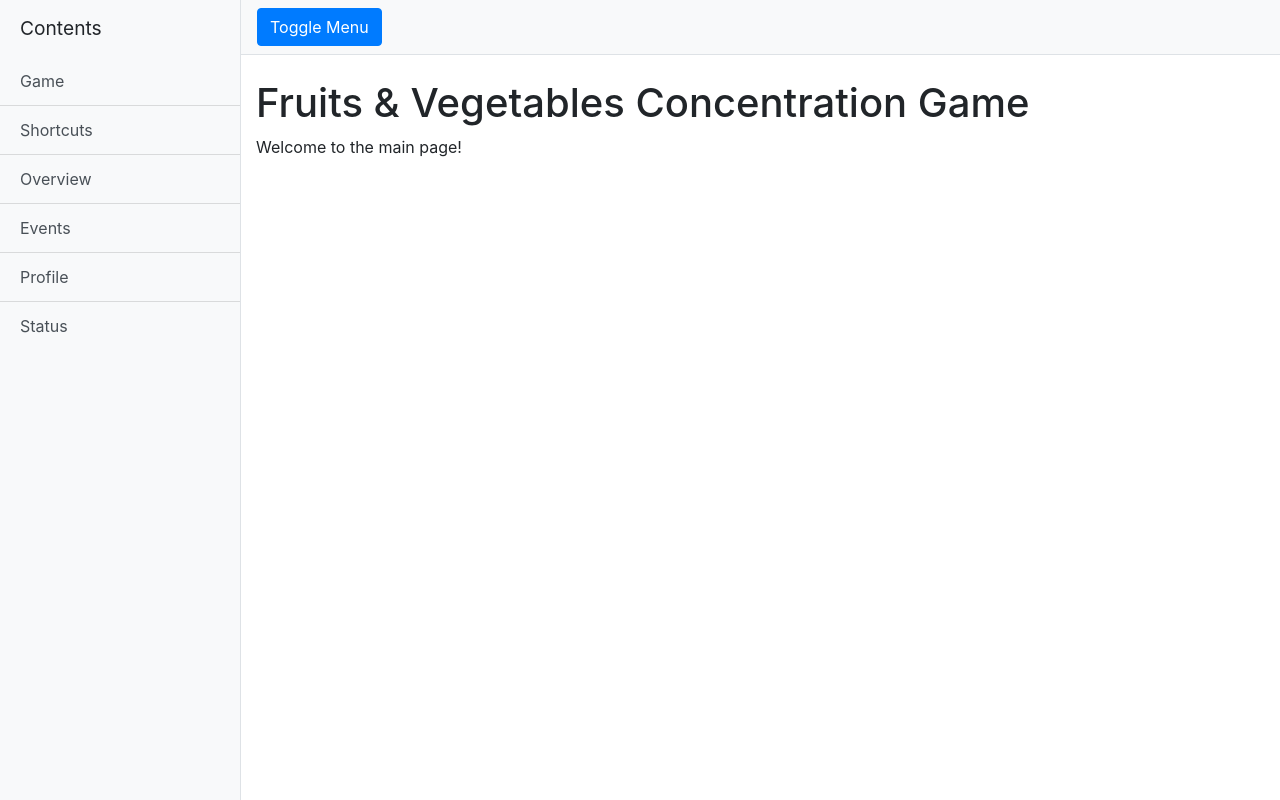
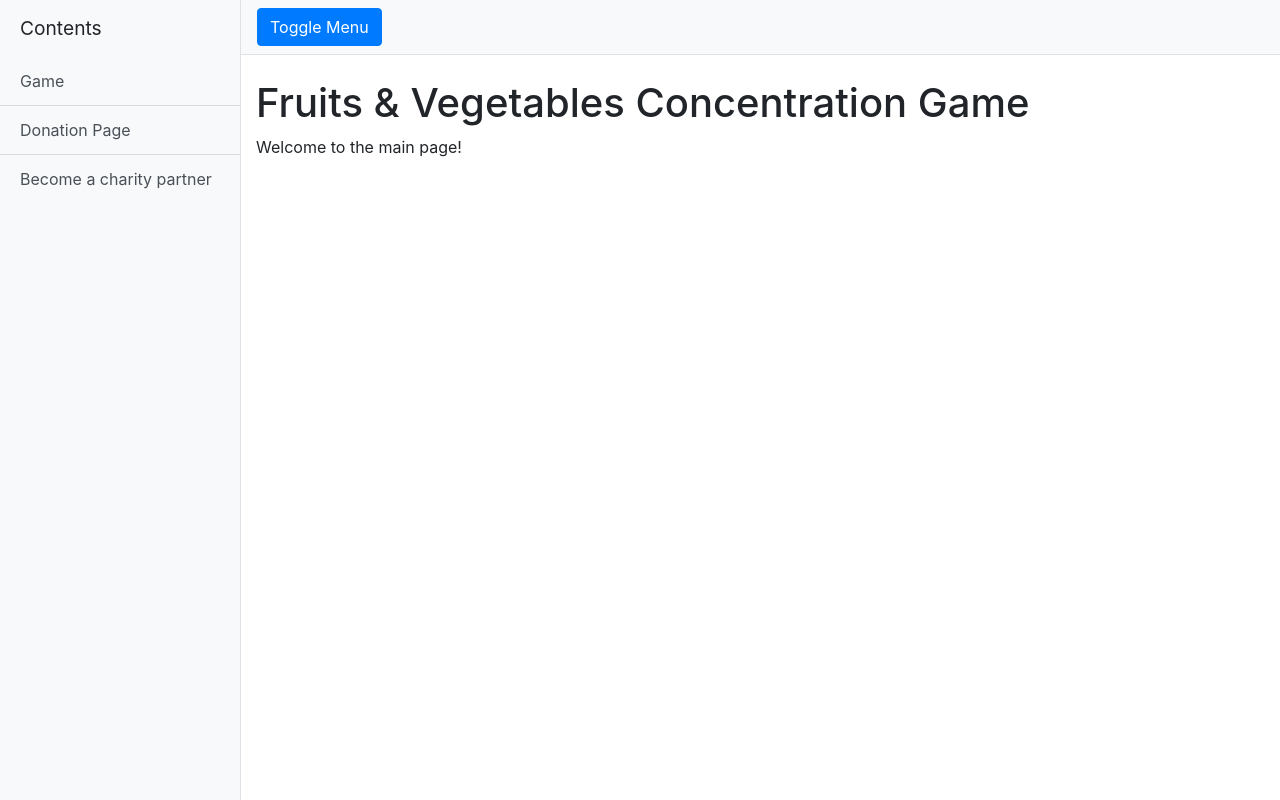
Before and after one commit to T-Visor/cosc412-group-project, a website: page website-homepage/index.html in a window 1280 px wide. Drawn offline with Linux system fonts and the light colour scheme.

Commit message:
modified home page contents

```diff
--- a/website-homepage/index.html
+++ b/website-homepage/index.html
@@ -27,11 +27,10 @@
       <div class="sidebar-heading">Contents</div>
       <div class="list-group list-group-flush">
         <a href="hello.html" class="list-group-item list-group-item-action bg-light">Game</a>
-        <a href="#" class="list-group-item list-group-item-action bg-light">Shortcuts</a>
-        <a href="#" class="list-group-item list-group-item-action bg-light">Overview</a>
-        <a href="#" class="list-group-item list-group-item-action bg-light">Events</a>
-        <a href="#" class="list-group-item list-group-item-action bg-light">Profile</a>
-        <a href="#" class="list-group-item list-group-item-action bg-light">Status</a>
+        <a href="#" class="list-group-item list-group-item-action
+          bg-light">Donation Page</a>
+        <a href="#" class="list-group-item list-group-item-action
+          bg-light">Become a charity partner</a>
       </div>
     </div>
     <!-- /#sidebar-wrapper -->
```
